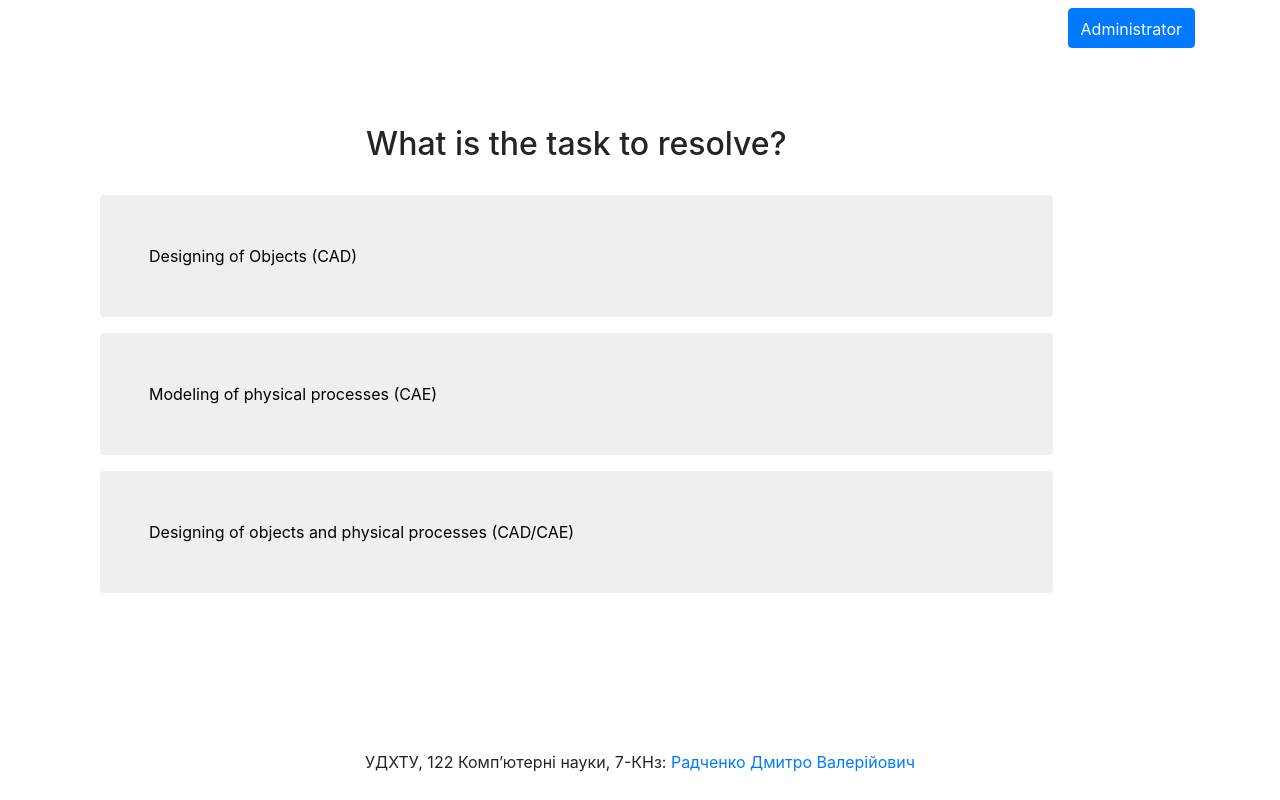
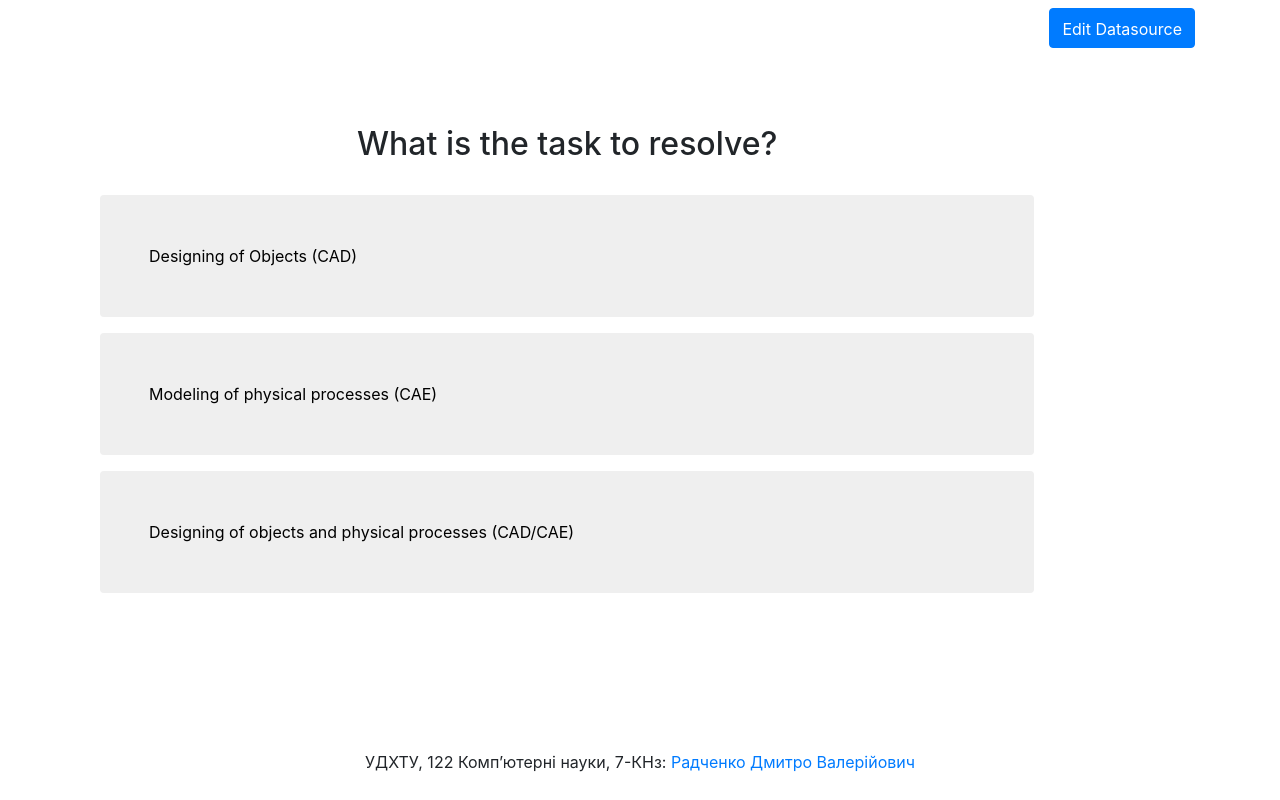
Before and after one commit to htpasswd/htpasswd.github.io, a plain HTML site: page index.html in a window 1280 px wide. Drawn offline with nearby package versions, Linux system fonts and the light colour scheme; a script that the page names is missing.

Commit message:
administration edits

```diff
--- a/index.html
+++ b/index.html
@@ -17,7 +17,7 @@
 <script src="https://cdnjs.cloudflare.com/ajax/libs/popper.js/1.14.3/umd/popper.min.js" integrity="sha384-ZMP7rVo3mIykV+2+9J3UJ46jBk0WLaUAdn689aCwoqbBJiSnjAK/l8WvCWPIPm49" crossorigin="anonymous"></script>
 <script src="https://stackpath.bootstrapcdn.com/bootstrap/4.1.3/js/bootstrap.min.js" integrity="sha384-ChfqqxuZUCnJSK3+MXmPNIyE6ZbWh2IMqE241rYiqJxyMiZ6OW/JmZQ5stwEULTy" crossorigin="anonymous"></script>
 <div class="container">
-  <button type="button" class="btn btn-primary float-right mt-2 pt-2" data-toggle="modal" id="adminButton">Administrator</button>
+  <button type="button" class="btn btn-primary float-right mt-2 pt-2" data-toggle="modal" id="adminButton">Edit Datasource</button>
   <div class="row align-items-center" style="height: calc(100vh - 66px)">
     <div class="col-12">
       <div class="tab-content" id="question-container">
```
